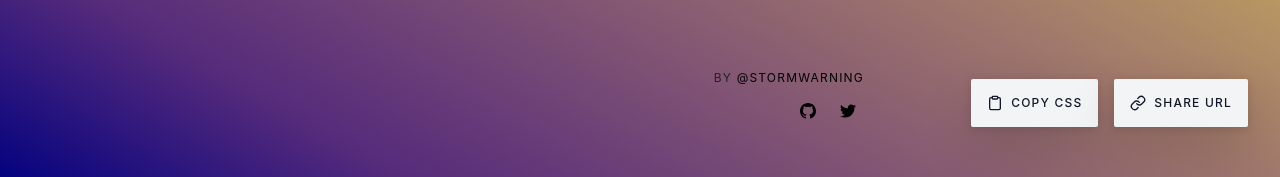
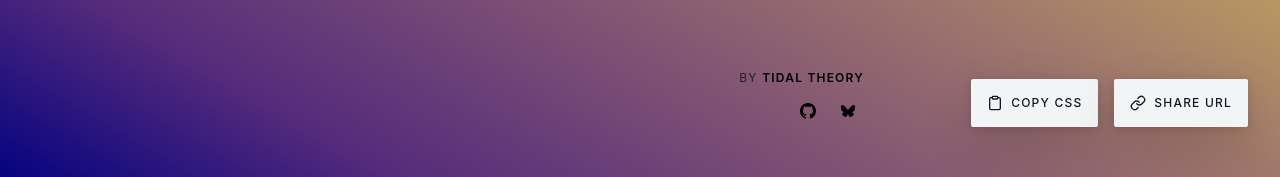
Before and after one commit to stormwarning/polychroma, a Nuxt app: page / in a window 1280 px wide. Shown: the part 609-786 px from the top of the page. Built offline with nearby package versions, Linux system fonts and the light colour scheme; a web font is replaced by a local one; what tailwindcss-capsize would draw is missing.

Commit message:
Update external links
Change author link text. Remove Twitter link and add Bluesky

```diff
--- a/app/components/app-footer.vue
+++ b/app/components/app-footer.vue
@@ -8,49 +8,34 @@
       <p class="text-xs leading-normal tracking-widest text-right uppercase">
         By
         <a
-          class="text-black hover:opacity-75 focus:opacity-75"
+          class="text-black font-semibold hover:opacity-75 focus:opacity-75"
           href="https://tidaltheory.io/"
         >
-          @stormwarning
+          Tidal Theory
         </a>
       </p>
       <div
-        class="flex justify-end mt-2 text-xs leading-normal uppercase tracking-widest text-right"
+        class="flex justify-end gap-2 mt-2 text-xs leading-normal uppercase tracking-widest text-right"
       >
         <a
           class="text-black hover:opacity-75 focus:opacity-75 inline-block w-8 h-8 p-2"
           href="https://github.com/stormwarning/polychroma"
+          title="GitHub"
         >
-          <svg
-            fill="currentColor"
-            xmlns="http://www.w3.org/2000/svg"
-            viewBox="0 0 16 16"
-            fill-rule="evenodd"
-            clip-rule="evenodd"
-            stroke-linejoin="round"
-            stroke-miterlimit="1.414"
-          >
+          <svg width="16" height="16" viewBox="0 0 16 16" fill="currentColor">
             <path
               d="M8 0C3.58 0 0 3.582 0 8c0 3.535 2.292 6.533 5.47 7.59.4.075.547-.172.547-.385 0-.19-.007-.693-.01-1.36-2.226.483-2.695-1.073-2.695-1.073-.364-.924-.89-1.17-.89-1.17-.725-.496.056-.486.056-.486.803.056 1.225.824 1.225.824.714 1.223 1.873.87 2.33.665.072-.517.278-.87.507-1.07-1.777-.2-3.644-.888-3.644-3.953 0-.873.31-1.587.823-2.147-.083-.202-.358-1.015.077-2.117 0 0 .672-.215 2.2.82.638-.178 1.323-.266 2.003-.27.68.004 1.364.092 2.003.27 1.527-1.035 2.198-.82 2.198-.82.437 1.102.163 1.915.08 2.117.513.56.823 1.274.823 2.147 0 3.073-1.87 3.75-3.653 3.947.287.246.543.735.543 1.48 0 1.07-.01 1.933-.01 2.195 0 .215.144.463.55.385C13.71 14.53 16 11.534 16 8c0-4.418-3.582-8-8-8"
             />
           </svg>
         </a>
         <a
-          class="text-black hover:opacity-75 focus:opacity-75 inline-block w-8 h-8 p-2 ml-2"
-          href="https://twitter.com/stormwarning"
+          class="text-black hover:opacity-75 focus:opacity-75 inline-block w-8 h-8 p-2"
+          href="https://bsky.app/profile/tidaltheory.io"
+          title="Bluesky"
         >
-          <svg
-            fill="currentColor"
-            xmlns="http://www.w3.org/2000/svg"
-            viewBox="0 0 16 16"
-            fill-rule="evenodd"
-            clip-rule="evenodd"
-            stroke-linejoin="round"
-            stroke-miterlimit="1.414"
-          >
+          <svg width="16" height="16" viewBox="0 0 16 16" fill="currentColor">
             <path
-              d="M16 3.038c-.59.26-1.22.437-1.885.517.677-.407 1.198-1.05 1.443-1.816-.634.375-1.337.648-2.085.795-.598-.638-1.45-1.036-2.396-1.036-1.812 0-3.282 1.468-3.282 3.28 0 .258.03.51.085.75C5.152 5.39 2.733 4.084 1.114 2.1.83 2.583.67 3.147.67 3.75c0 1.14.58 2.143 1.46 2.732-.538-.017-1.045-.165-1.487-.41v.04c0 1.59 1.13 2.918 2.633 3.22-.276.074-.566.114-.865.114-.21 0-.416-.02-.617-.058.418 1.304 1.63 2.253 3.067 2.28-1.124.88-2.54 1.404-4.077 1.404-.265 0-.526-.015-.783-.045 1.453.93 3.178 1.474 5.032 1.474 6.038 0 9.34-5 9.34-9.338 0-.143-.004-.284-.01-.425.64-.463 1.198-1.04 1.638-1.7z"
-              fill-rule="nonzero"
+              d="M8 7.32365C7.36607 6.13482 5.63976 3.91931 4.03468 2.82665C2.49711 1.77994 1.91054 1.9613 1.52601 2.12885C1.08093 2.32278 1 2.98169 1 3.36936C1 3.75703 1.2204 6.5477 1.36416 7.01352C1.83917 8.55267 3.53012 9.07276 5.08738 8.90585C5.16698 8.89445 5.24772 8.88395 5.32946 8.8742C5.24927 8.88657 5.1685 8.89715 5.08738 8.90585C2.80524 9.23176 0.778481 10.0337 3.43671 12.8874C6.36076 15.8067 7.44408 12.2614 8 10.4638C8.55592 12.2614 9.19622 15.6789 12.5109 12.8874C15 10.4638 13.1948 9.23187 10.9126 8.90592C10.8315 8.89722 10.7507 8.88668 10.6705 8.87431C10.7523 8.88402 10.833 8.89456 10.9126 8.90592C12.4699 9.07287 14.1608 8.55275 14.6358 7.01363C14.7796 6.54781 15 3.75713 15 3.36946C15 2.98179 14.9191 2.32288 14.474 2.12894C14.0895 1.96139 13.5029 1.78003 11.9653 2.82675C10.3602 3.91941 8.63393 6.13482 8 7.32365Z"
             />
           </svg>
         </a>
```
